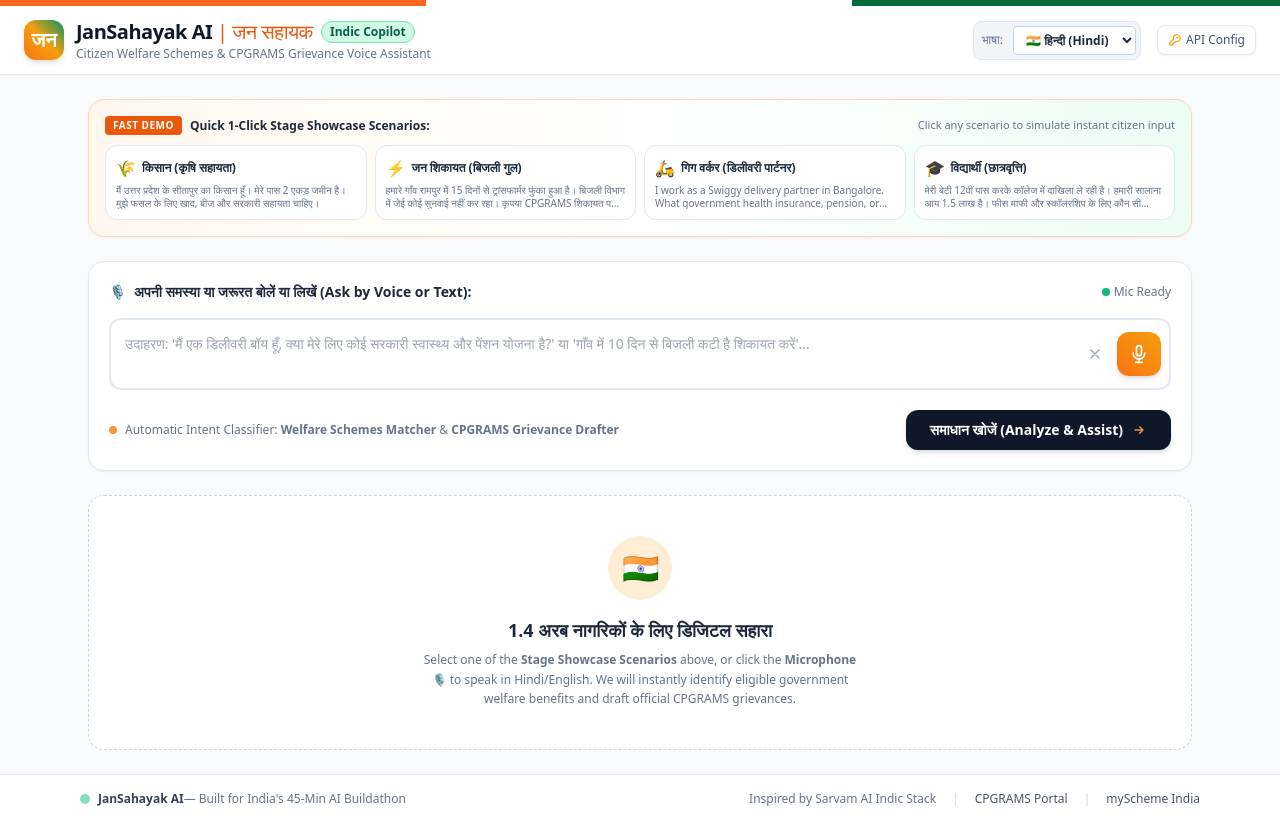
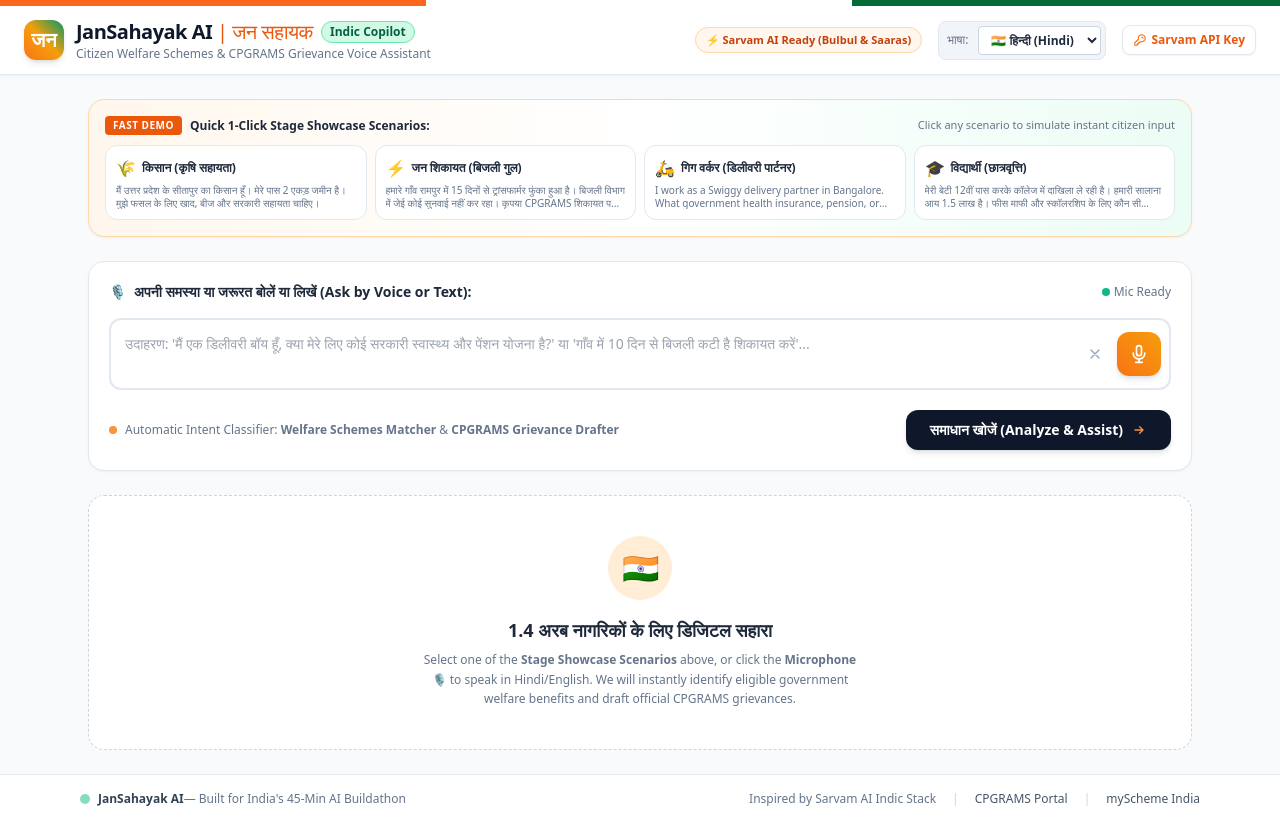
Before and after one commit to Tarun-K8/jansahayak-ai, a website: page index.html in a window 1280 px wide. Drawn offline with nearby package versions, Linux system fonts and the light colour scheme.

Commit message:
feat: add Sarvam AI integration badge and API config

```diff
--- a/index.html
+++ b/index.html
@@ -58,6 +58,9 @@
 
       <!-- Language Selector & Controls -->
       <div class="flex items-center space-x-2 sm:space-x-4">
+        <span class="hidden md:inline-flex items-center px-2.5 py-1 rounded-full text-[11px] font-semibold bg-orange-50 text-orange-700 border border-orange-200">
+          ⚡ Sarvam AI Ready (Bulbul &amp; Saaras)
+        </span>
         <div class="flex items-center space-x-1.5 bg-slate-100 p-1 rounded-lg border border-slate-200 text-xs font-medium">
           <span class="text-slate-500 px-1">भाषा:</span>
           <select id="langSelect" class="bg-white rounded px-2 py-1 text-slate-800 font-semibold focus:outline-none focus:ring-1 focus:ring-orange-500 border border-slate-300">
@@ -71,8 +74,8 @@
         </div>
 
         <button id="apiKeyToggleBtn" class="text-xs text-slate-600 hover:text-slate-900 border border-slate-200 bg-white hover:bg-slate-50 px-2.5 py-1.5 rounded-lg flex items-center space-x-1 transition shadow-sm">
-          <svg class="w-3.5 h-3.5 text-amber-500" fill="none" stroke="currentColor" viewBox="0 0 24 24"><path stroke-linecap="round" stroke-linejoin="round" stroke-width="2" d="M15 7a2 2 0 012 2m4 0a6 6 0 01-7.743 5.743L11 17H9v2H7v2H4a1 1 0 01-1-1v-2.586a1 1 0 01.293-.707l5.964-5.964A6 6 0 1121 9z"></path></svg>
-          <span class="hidden sm:inline">API Config</span>
+          <svg class="w-3.5 h-3.5 text-orange-500" fill="none" stroke="currentColor" viewBox="0 0 24 24"><path stroke-linecap="round" stroke-linejoin="round" stroke-width="2" d="M15 7a2 2 0 012 2m4 0a6 6 0 01-7.743 5.743L11 17H9v2H7v2H4a1 1 0 01-1-1v-2.586a1 1 0 01.293-.707l5.964-5.964A6 6 0 1121 9z"></path></svg>
+          <span class="font-bold text-orange-600">Sarvam API Key</span>
         </button>
       </div>
     </div>
```
